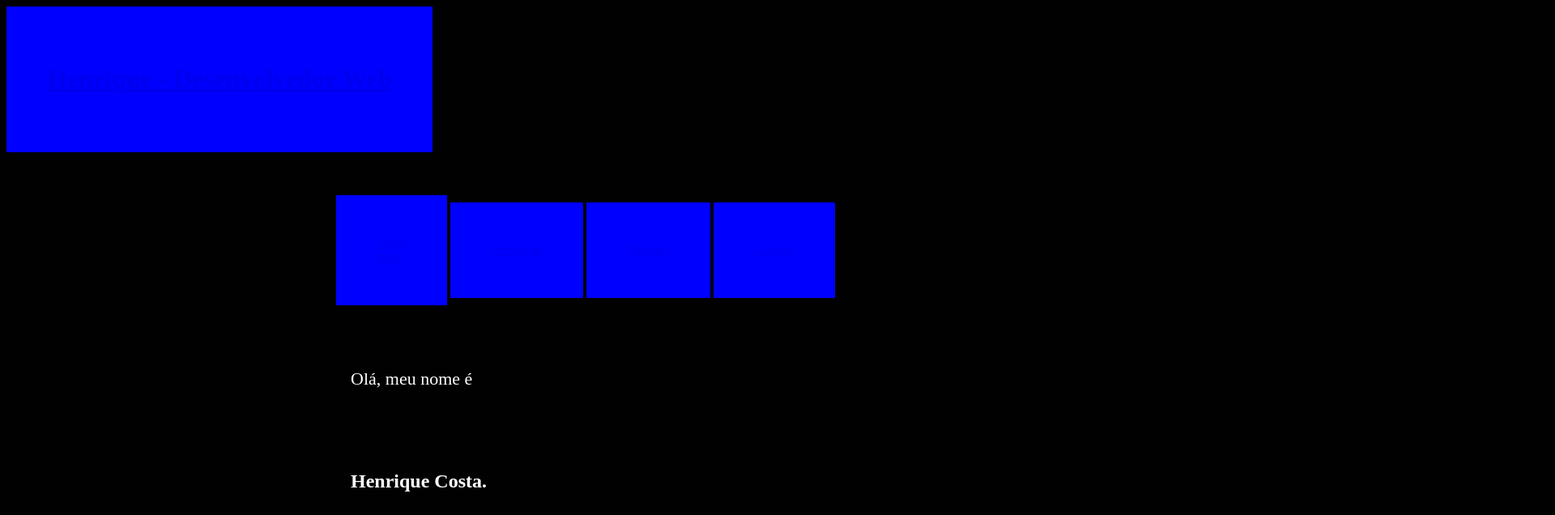
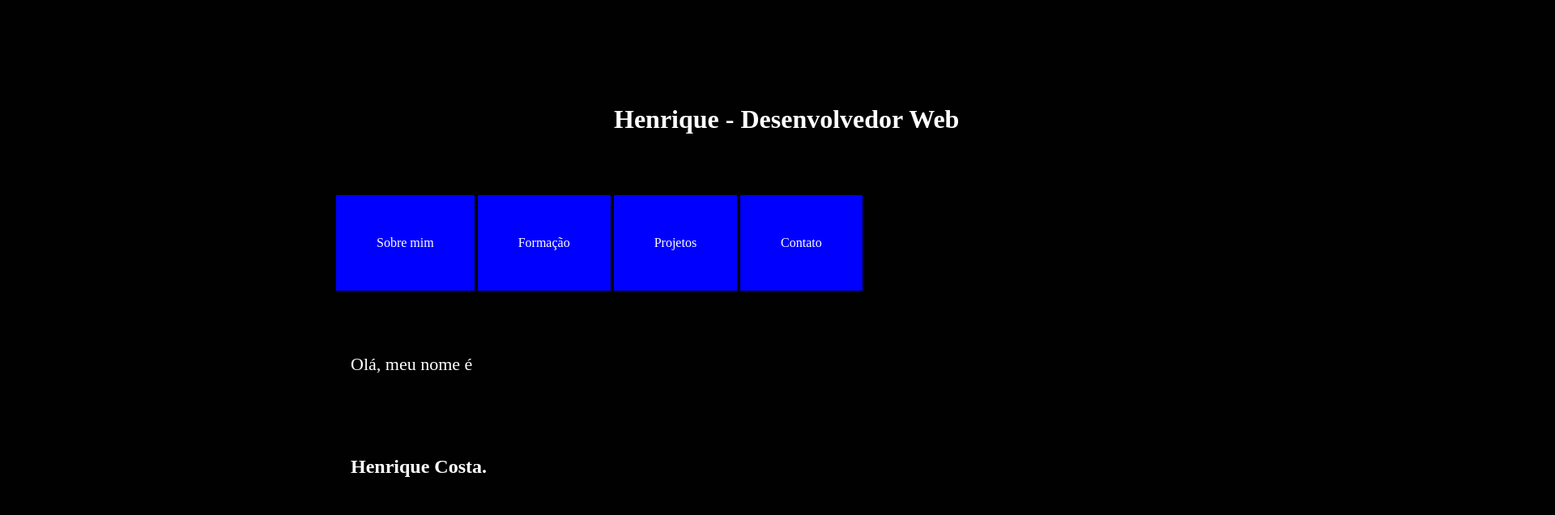
Before and after one commit to hsergiolima/henriqueslcosta.github.io, a plain HTML site: page index.html in a window 1280 px wide. Shown: the top 636 px of the page at 81% size, 1920 px wide, since content can reach past the window. Drawn offline with Linux system fonts and the light colour scheme.

Commit message:
Modificações no menu navegação e no texto header.

```diff
--- a/index.html
+++ b/index.html
@@ -8,7 +8,7 @@
 </head>
 <body>
     <header>
-        <div class="menu">
+        <div class="title">
             <a href="index.html"><h1>Henrique - Desenvolvedor Web</h1></a>
         </div>
     </header>
--- a/style.css
+++ b/style.css
@@ -1,11 +1,21 @@
 body {
     background-color: #010101;
+}
+
+header {
+    position: relative;
+    top: 50px;
+    left: 700px;
+}
+
+a {
+    text-decoration: none;
+    color: white;
 }
 
 .title {
     text-decoration: none;
     color: white;
-    align-items: center;
     width: fit-content;
     color: white;
     border: 50px;
@@ -21,6 +31,7 @@ body {
 }
 
 nav {
+    width: max-content;
     margin-top: 50px;
     margin-left: 400px;
     margin-right: 400px;
```
Also changed, not shown: contato.html (+1 -1 lines), formacao.html (+1 -1 lines), projetos.html (+1 -1 lines), sobre-mim.html (+1 -1 lines).
